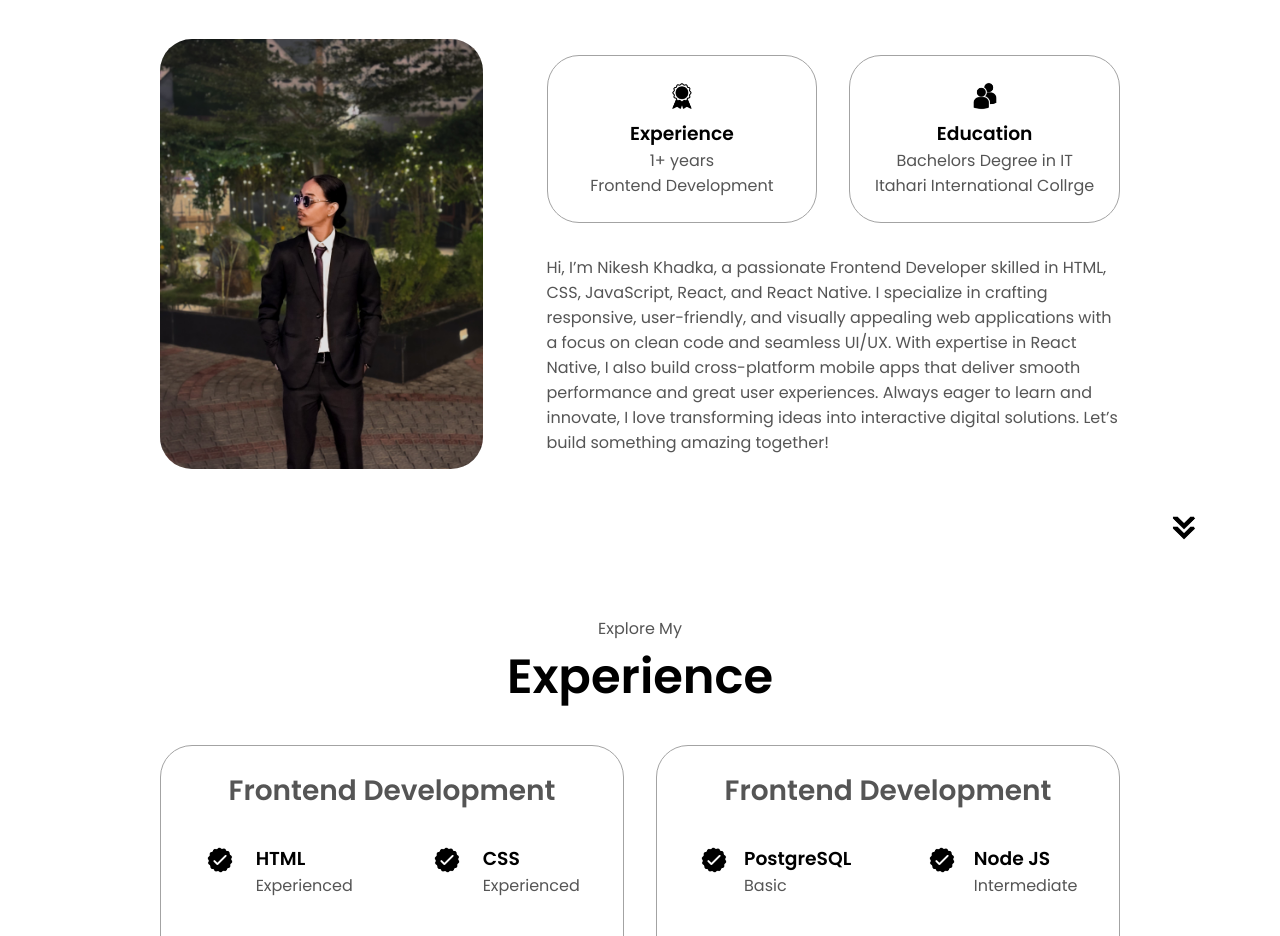
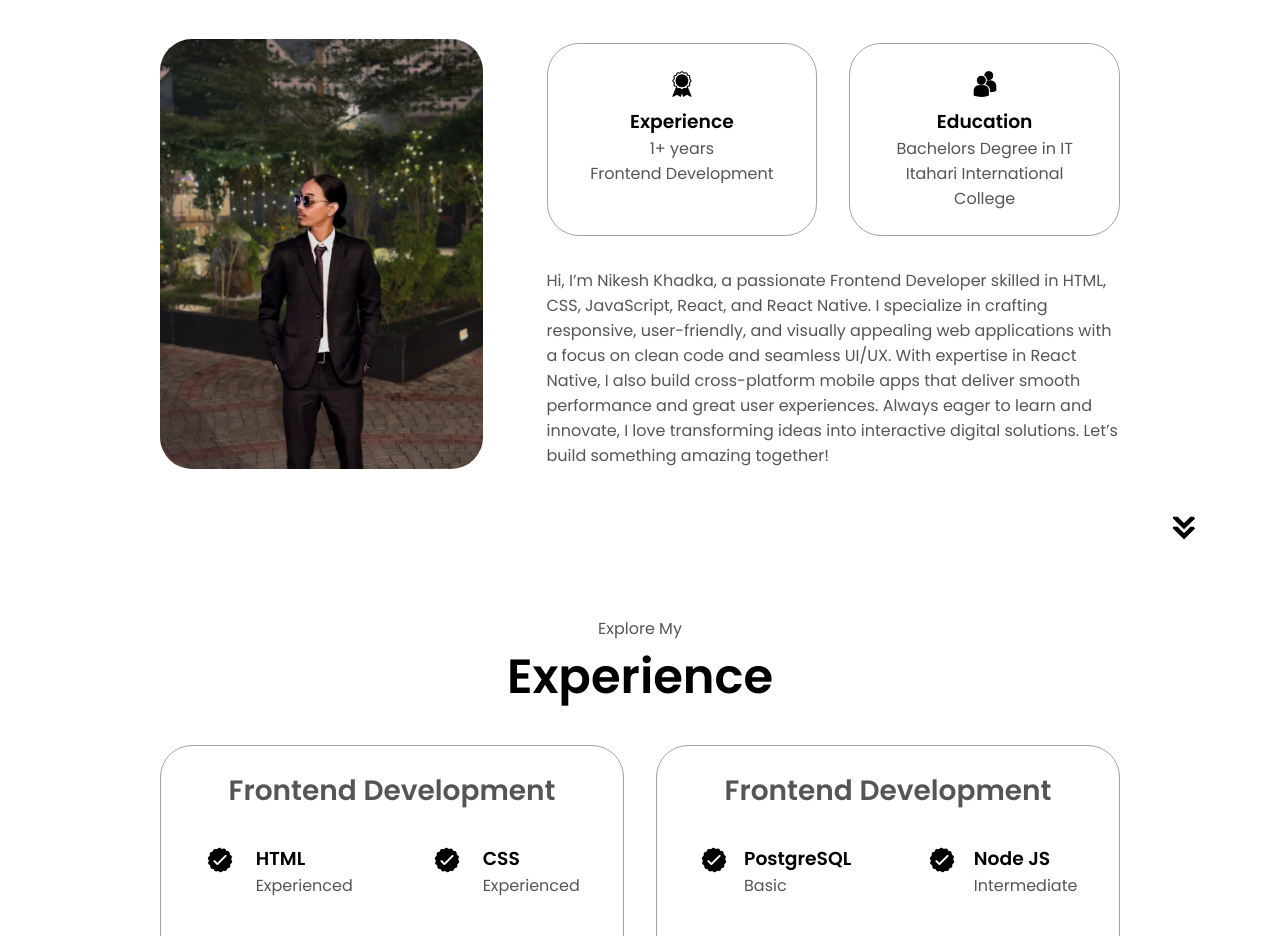
Before and after one commit to hsekin/My_Portfolio, a plain HTML site: page index.html in a window 1280 px wide. Shown: the part 1080-2016 px from the top of the page. Drawn offline with Linux system fonts and the light colour scheme.

Commit message:
Updated project files with changes

```diff
--- a/index.html
+++ b/index.html
@@ -101,7 +101,7 @@
                 class="icon"
               />
               <h3>Education</h3>
-              <p>Bachelors Degree in IT<br />Itahari International Collrge</p>
+              <p>Bachelors Degree in IT<br />Itahari International College</p>
             </div>
           </div>
           <div class="text-container">
```
